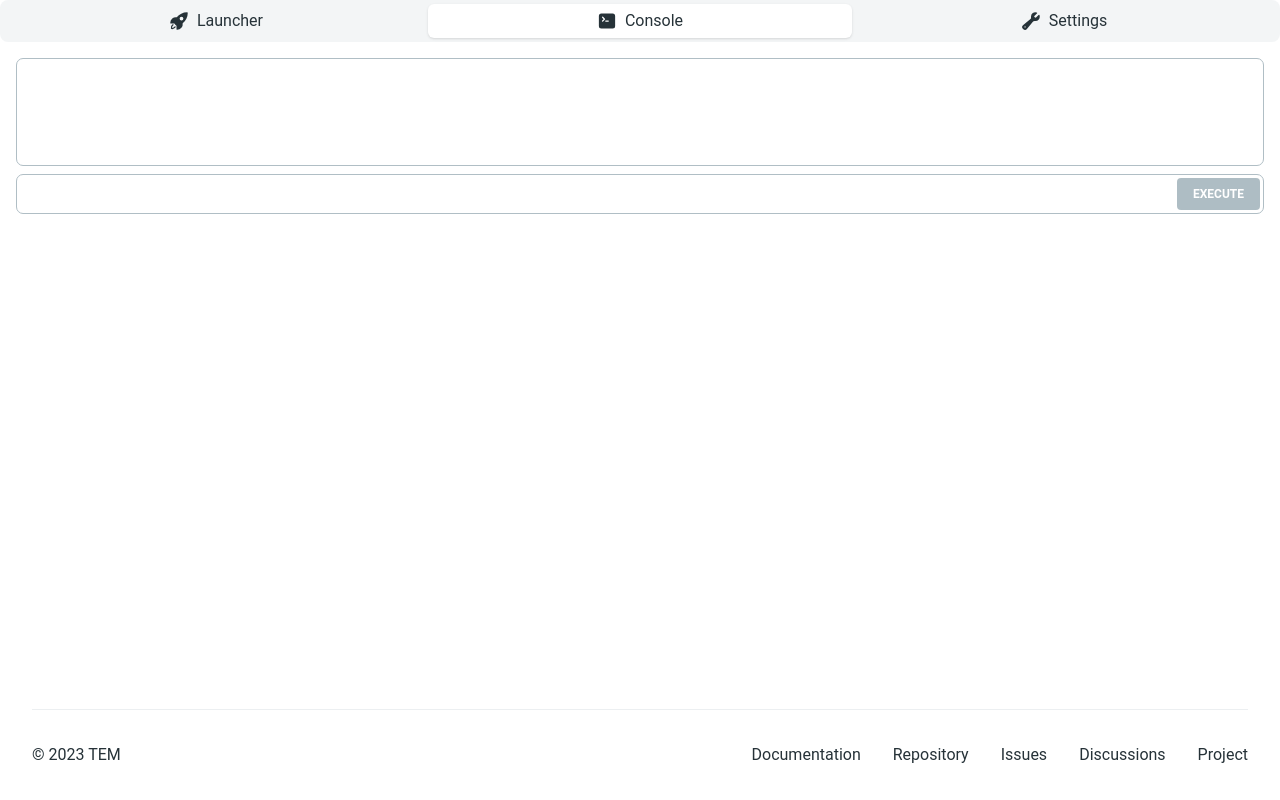
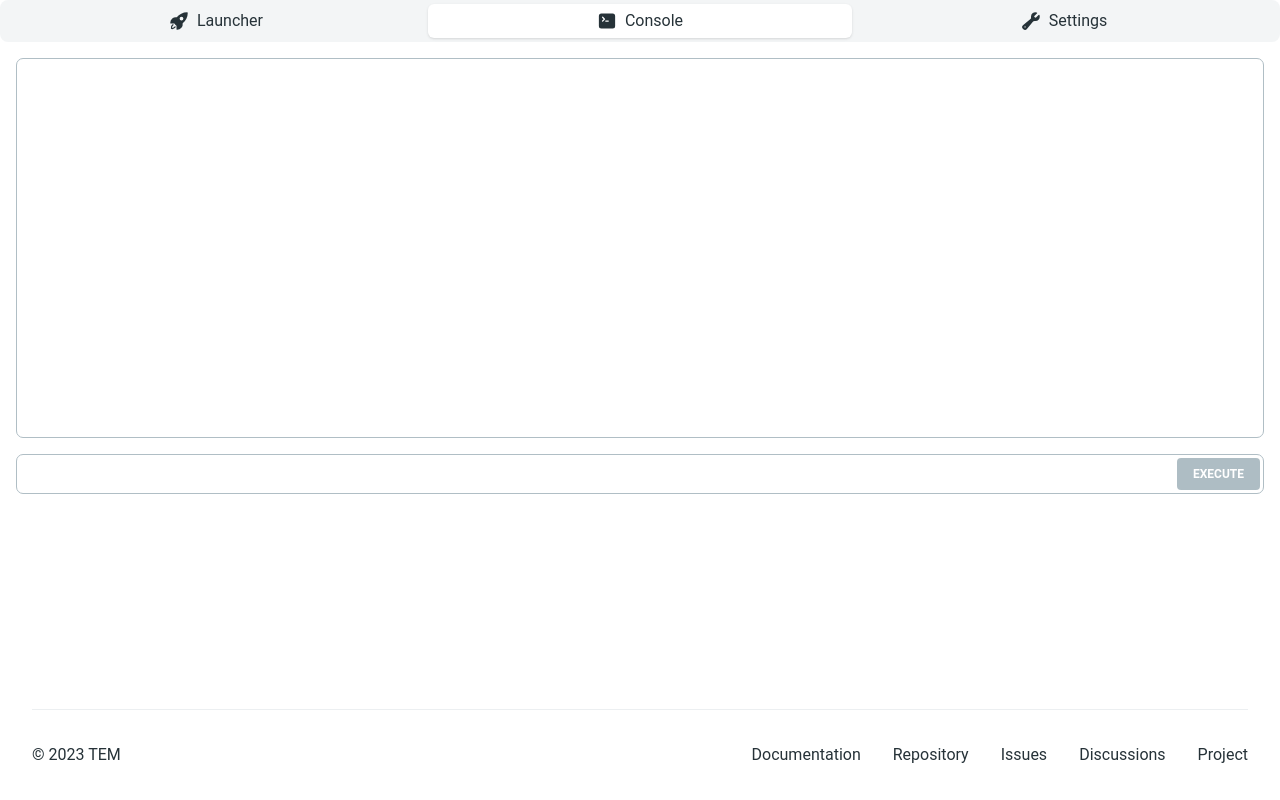
Before and after one commit to NeKzor/tem, a React (Vite) app in the folder launcher/: page / in a window 1280 px wide. Both pictures are taken after a click on the tab "Console". Built offline with nearby package versions, Linux system fonts and the light colour scheme.

Commit message:
Fix console height

```diff
--- a/launcher/src/App.tsx
+++ b/launcher/src/App.tsx
@@ -723,7 +723,7 @@ function App() {
                             <div className="flex pb-2">
                                 <Textarea
                                     value={consoleBuffer.join('\n')}
-                                    className="!border-t-blue-gray-200 focus:!border-t-blue-500 h-[60vh]"
+                                    className="!border-t-blue-gray-200 focus:!border-t-blue-500 h-[380px]"
                                     labelProps={{
                                         className: 'before:content-none after:content-none',
                                     }}
--- a/launcher/src/styles.css
+++ b/launcher/src/styles.css
@@ -737,9 +737,6 @@ video {
 .h-\[58px\] {
   height: 58px;
 }
-.h-\[60vh\] {
-  height: 60vh;
-}
 .h-\[74px\] {
   height: 74px;
 }
@@ -752,6 +749,15 @@ video {
 }
 .h-screen {
   height: 100vh;
+}
+.h-\[70vh\] {
+  height: 70vh;
+}
+.h-\[60vh\] {
+  height: 60vh;
+}
+.h-\[380px\] {
+  height: 380px;
 }
 .max-h-96 {
   max-height: 24rem;
```
